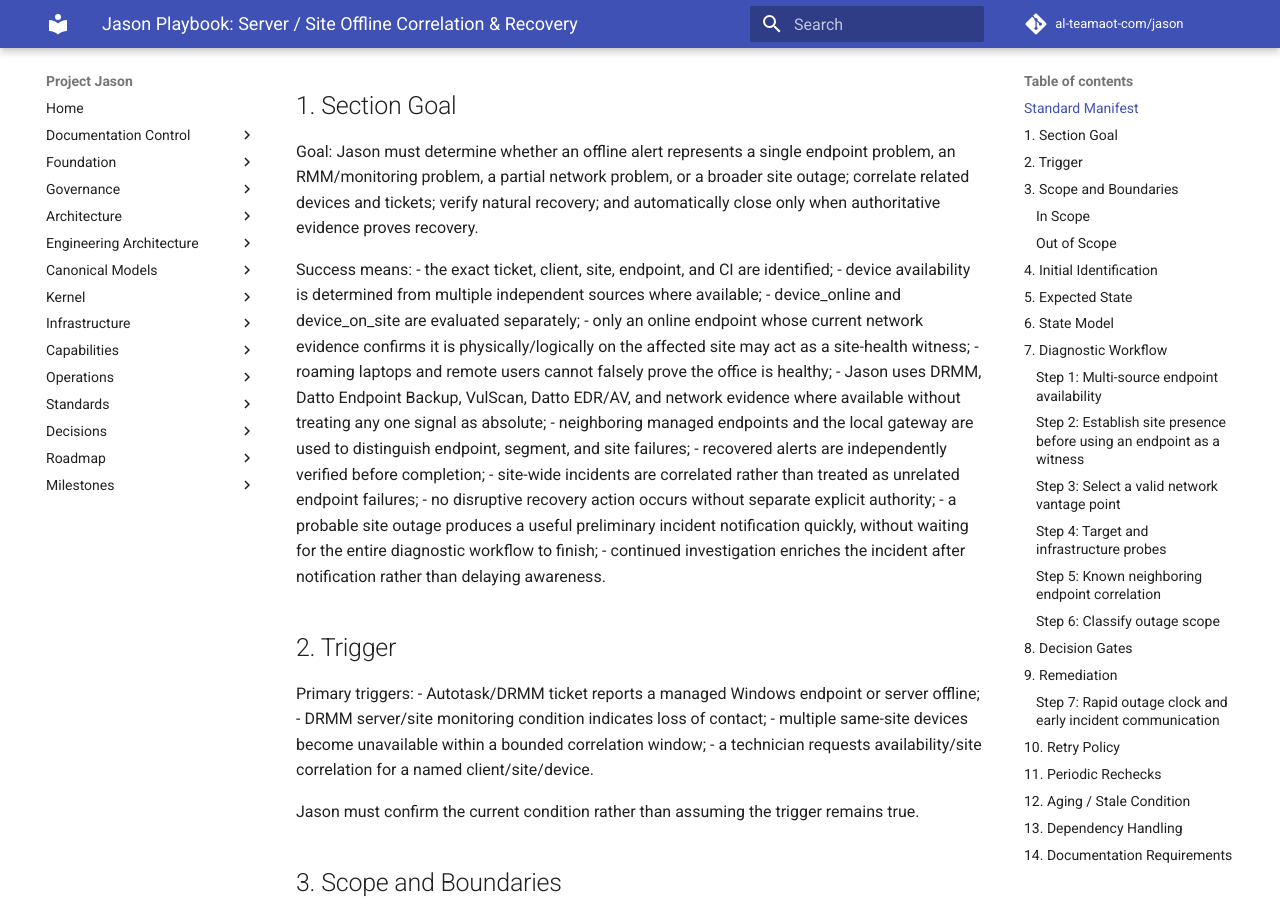
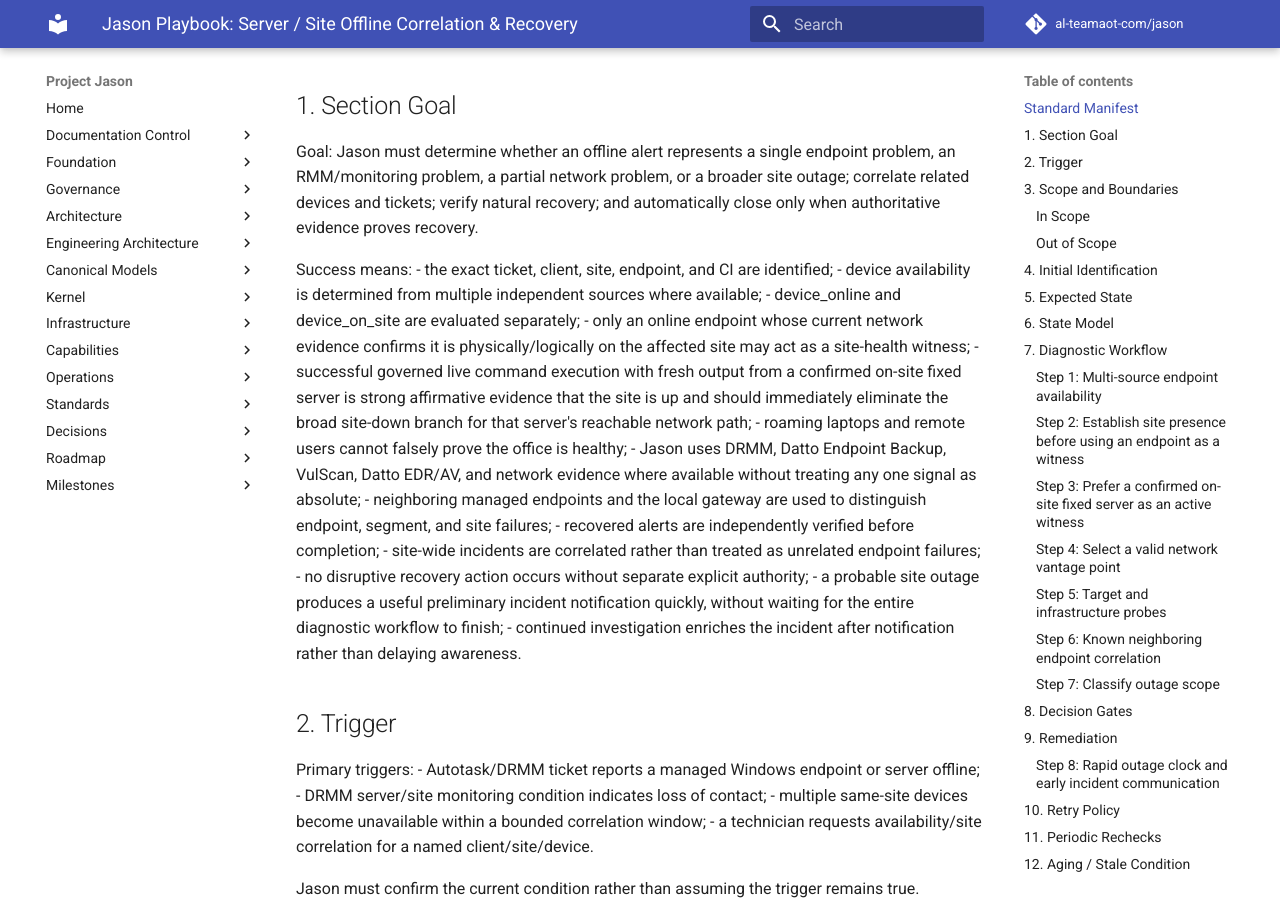
Before and after one commit to al-teamaot-com/jason, an MkDocs documentation site: the page built from docs/playbooks/Jason-Server-Site-Offline-Correlation-Recovery.md, in a window 1280 px wide and 900 px high, scrolled down 623 px. Built offline with MkDocs 1.6.1 and Material for MkDocs 9.7.7, drawn with Linux system fonts in a browser that asks for light colours; comment, search, counter and statistics services are not loaded; some of the changed text lies outside the part shown.

Commit message:
Prefer confirmed on-site server command as strong site witness

```diff
--- a/docs/playbooks/Jason-Server-Site-Offline-Correlation-Recovery.md
+++ b/docs/playbooks/Jason-Server-Site-Offline-Correlation-Recovery.md
@@ -53,6 +53,7 @@
 - device availability is determined from multiple independent sources where available;
 - device_online and device_on_site are evaluated separately;
 - only an online endpoint whose current network evidence confirms it is physically/logically on the affected site may act as a site-health witness;
+- successful governed live command execution with fresh output from a confirmed on-site fixed server is strong affirmative evidence that the site is up and should immediately eliminate the broad site-down branch for that server's reachable network path;
 - roaming laptops and remote users cannot falsely prove the office is healthy;
 - Jason uses DRMM, Datto Endpoint Backup, VulScan, Datto EDR/AV, and network evidence where available without treating any one signal as absolute;
 - neighboring managed endpoints and the local gateway are used to distinguish endpoint, segment, and site failures;
@@ -207,7 +208,23 @@
 - Historical site assignment alone is insufficient when current network identity contradicts it.
 - Only confirmed on-site endpoints count as strong site-health witnesses.
 
-### Step 3: Select a valid network vantage point
+### Step 3: Prefer a confirmed on-site fixed server as an active witness
+
+Purpose:
+Use successful governed command execution as stronger site-health evidence than passive provider status or ICMP.
+
+If Jason can execute a read-only governed command on a confirmed on-site fixed server and retrieve fresh output:
+- server_online = true;
+- device_on_site = true, assuming current site-presence evidence remains valid;
+- site_witness = true;
+- the broad site-down branch is rejected for the network path that reaches that server;
+- use that server as the preferred local vantage point for gateway, peer, and target probes.
+
+This proves the site is not completely offline, but it does not prove every VLAN, switch, ISP path, or network segment is healthy. Continue localization if the original affected device remains unreachable.
+
+Do not use a cloud-hosted server, colocated server, remote server, or server whose site presence is uncertain as proof that the physical client site is up.
+
+### Step 4: Select a valid network vantage point
 
 Purpose:
 Run read-only local reachability tests from a machine actually on the affected network.
@@ -252,9 +269,12 @@
 - it is needed to answer a specific network question;
 - it does not become broad discovery/scanning.
 
-### Step 6: Classify outage scope
+### Step 7: Classify outage scope
 
 Examples:
+
+Confirmed on-site fixed server accepts a governed read-only command and returns fresh output:
+-> broad site_down=false for that reachable path; use the server as the preferred probe source and localize the remaining issue.
 
 Target responds locally, provider/RMM says offline:
 -> endpoint_online_rmm_unhealthy.
@@ -303,7 +323,7 @@
 
 Network/site remediation requiring restart, failover, adapter reset, equipment reboot, or other disruption is human-review/approval bound.
 
-### Step 7: Rapid outage clock and early incident communication
+### Step 8: Rapid outage clock and early incident communication
 
 Purpose:
 Prevent a site outage from sitting in a long diagnostic state while technicians or clients are waiting for awareness.
```
Also changed, not shown: other parts of docs/playbooks/Jason-Server-Site-Offline-Correlation-Recovery.md (+11 -11 lines).
